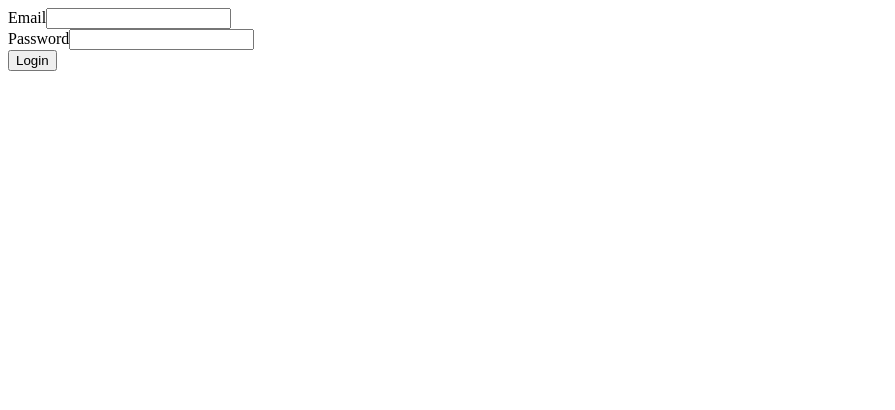
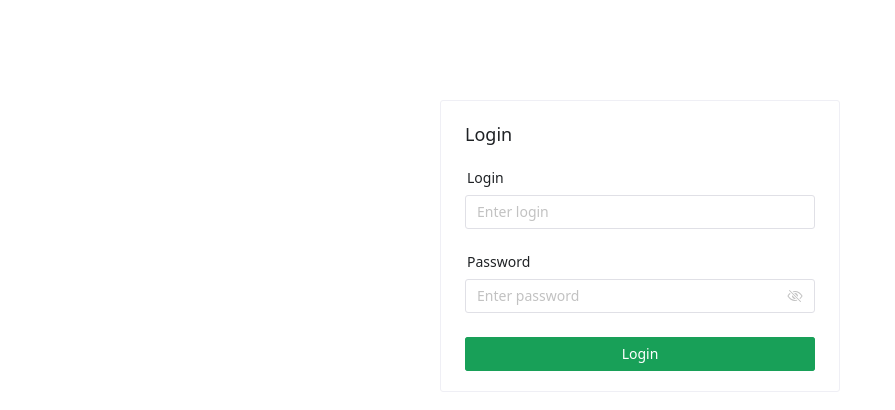
Before and after one commit to ZeroTworu/anet, a Vue app in the folder anet-webui/: page / in a window 1280 px wide. Shown: the top 410 px of the page, without its empty margins (0-895 px from the left). Built offline with nearby package versions, Linux system fonts and the light colour scheme; the HTML template or start-up script is replaced by a standard one.

Commit message:
- add Naive UI

```diff
--- a/anet-webui/package.json
+++ b/anet-webui/package.json
@@ -15,6 +15,7 @@
     "format": "prettier --write --experimental-cli src/"
   },
   "dependencies": {
+    "naive-ui": "^2.44.1",
     "vue": "^3.5.32",
     "vue-router": "^5.0.6"
   },
--- a/anet-webui/src/App.vue
+++ b/anet-webui/src/App.vue
@@ -1,6 +1,29 @@
 <script setup lang="ts">
+import { useRoute, useRouter } from 'vue-router'
+
+const route = useRoute()
+const router = useRouter()
+
+const logout = () => {
+  localStorage.removeItem('token')
+  router.push('/')
+}
 </script>
+
 <template>
-  <router-view />
+  <div>
+
+    <!-- HEADER только если НЕ login -->
+    <n-layout-header v-if="!route.meta.isAuth" bordered>
+      <div style="display:flex; justify-content:end; padding:10px;">
+
+        <n-button type="error" @click="logout">
+          Logout
+        </n-button>
+      </div>
+    </n-layout-header>
+
+    <router-view />
+
+  </div>
 </template>
-<style scoped></style>
--- a/anet-webui/src/api/auth.ts
+++ b/anet-webui/src/api/auth.ts
@@ -14,7 +14,7 @@ type LoginResponse = {
 export async function login(data: LoginRequest): Promise<string> {
   const res = await api<LoginResponse>('/login', {
     method: 'POST',
-    body: JSON.stringify(data)
+    body: JSON.stringify(data),
   })
 
   return res.access_token
--- a/anet-webui/src/api/client.ts
+++ b/anet-webui/src/api/client.ts
@@ -2,10 +2,7 @@
 
 const API_URL = import.meta.env.ANET_API_URL || '/api/v1'
 
-export async function api<T>(
-  url: string,
-  options: RequestInit = {}
-): Promise<T> {
+export async function api<T>(url: string, options: RequestInit = {}): Promise<T> {
   const token = localStorage.getItem('token')
 
   const res = await fetch(`${API_URL}${url}`, {
@@ -13,8 +10,8 @@ export async function api<T>(
     headers: {
       'Content-Type': 'application/json',
       ...(options.headers || {}),
-      ...(token ? { Authorization: `Bearer ${token}` } : {})
-    }
+      ...(token ? { Authorization: `Bearer ${token}` } : {}),
+    },
   })
 
   if (!res.ok) {
--- a/anet-webui/src/api/users.ts
+++ b/anet-webui/src/api/users.ts
@@ -6,11 +6,11 @@ type UsersRequest = {
 }
 
 export type UsersResponse = {
-    items: Item[]
+    items: User[]
     total: number
 }
 
-type Item = {
+export type User = {
     created_at: string
     fingerprint: string
     id: string
@@ -20,7 +20,7 @@ type Item = {
     uid: string
 }
 
-export async function getUsers(from: number = 0, limit: number = 10): Promise<UsersResponse> {
+export async function GetUsers(from: number = 0, limit: number = 10): Promise<UsersResponse> {
     const params = toQuery({
         from: from,
         limit: limit,
@@ -29,6 +29,10 @@ export async function getUsers(from: number = 0, limit: number = 10): Promise<Us
     const res = await api<UsersResponse>(`/users?${params}`)
 
     return res
+}
+
+export async function SaveUser(user: User) {
+    throw new Error("Надо доделать сохранение потому что обновление все данных идет разными запросами")
 }
 
 function toQuery(params: Record<string, string | number | null | undefined>) {
--- a/anet-webui/src/main.ts
+++ b/anet-webui/src/main.ts
@@ -1,7 +1,6 @@
 import { createApp } from 'vue'
 import App from './App.vue'
 import router from './router'
+import naive from 'naive-ui'
 
-createApp(App)
-    .use(router)
-    .mount('#app')
+createApp(App).use(router).use(naive).mount('#app')
--- a/anet-webui/src/router/index.ts
+++ b/anet-webui/src/router/index.ts
@@ -7,9 +7,13 @@ import Users from '@/ui/Users.vue'
 const router = createRouter({
   history: createWebHistory(),
   routes: [
-    { path: '/', component: Auth },
-    { path: '/users', component: Users }
-  ]
+    {
+        path: '/',
+        component: Auth,
+        meta: {isAuth: true}
+    },
+    { path: '/users', component: Users },
+  ],
 })
 
 export default router
--- a/anet-webui/src/ui/Auth.vue
+++ b/anet-webui/src/ui/Auth.vue
@@ -5,33 +5,51 @@ import router from '@/router'
 
 const username = ref('')
 const password = ref('')
+const loading = ref(false)
 
 const submit = async () => {
-  const token = await login({
-    login: username.value,
-    password: password.value
-  })
+  loading.value = true
 
-  localStorage.setItem('token', token)
-  router.push('/users')
+  try {
+    const token = await login({
+      login: username.value,
+      password: password.value,
+    })
+
+    localStorage.setItem('token', token)
+    router.push('/users')
+  } finally {
+    loading.value = false
+  }
 }
-
 </script>
 
 <template>
-  <form @submit.prevent="submit">
-    <div>
-      <label>Email</label>
-      <input v-model="username" required />
-    </div>
+  <n-card title="Login" style="max-width: 400px; margin: 100px auto;">
+    <n-form @submit.prevent="submit">
 
-    <div>
-      <label>Password</label>
-      <input v-model="password" type="password" required />
-    </div>
+      <n-form-item label="Login">
+        <n-input v-model:value="username" placeholder="Enter login" />
+      </n-form-item>
 
-    <button type="submit">Login</button>
-  </form>
+      <n-form-item label="Password">
+        <n-input
+          v-model:value="password"
+          type="password"
+          show-password-on="click"
+          placeholder="Enter password"
+        />
+      </n-form-item>
+
+      <n-button
+        type="primary"
+        block
+        :loading="loading"
+        attr-type="submit"
+      >
+        Login
+      </n-button>
+
+    </n-form>
+  </n-card>
 </template>
-
-<style scoped></style>
--- a/anet-webui/src/ui/Users.vue
+++ b/anet-webui/src/ui/Users.vue
@@ -1,37 +1,101 @@
 <script setup lang="ts">
 import { onMounted, ref } from 'vue'
-import { getUsers } from '@/api/users'
-import type { UsersResponse } from '@/api/users'
+import { GetUsers, SaveUser } from '@/api/users'
+import type { User, UsersResponse } from '@/api/users'
 
 const data = ref<UsersResponse | null>(null)
 const loading = ref(false)
 
+const selectedUser = ref<User | null>(null)
+const showModal = ref(false)
 
-const loadUsers = async() => {
+const loadUsers = async () => {
   loading.value = true
 
   try {
-    data.value = await getUsers(0,10)
+    data.value = await GetUsers(0, 10)
   } finally {
     loading.value = false
   }
 }
 
+const openEdit = (user: User) => {
+  selectedUser.value = { ...user }
+  showModal.value = true
+}
+
+const closeModal = () => {
+  showModal.value = false
+  selectedUser.value = null
+}
+const saveUser = async () => {
+  if (!selectedUser.value) return
+
+  SaveUser(selectedUser.value)
+
+  await loadUsers()
+  closeModal()
+}
 onMounted(loadUsers)
 </script>
 
 <template>
-  <div v-if="loading">Loading...</div>
+  <n-spin :show="loading">
+    <n-table v-if="data">
+      <thead>
+        <tr>
+          <th>UID</th>
+          <th>ID</th>
+          <th>Active</th>
+        </tr>
+      </thead>
 
-  <div v-else-if="data">
-    <p>Total: {{ data.total }}</p>
+      <tbody>
+        <tr
+          v-for="item in data.items"
+          :key="item.id"
+          @click="openEdit(item)"
+          style="cursor: pointer"
+        >
+          <td>{{ item.uid }}</td>
+          <td>{{ item.id }}</td>
+          <td>
+            <n-tag :type="item.is_active ? 'success' : 'error'">
+              {{ item.is_active }}
+            </n-tag>
+          </td>
+        </tr>
+      </tbody>
+    </n-table>
+  </n-spin>
+  <n-modal v-model:show="showModal">
+    <n-card style="width: 600px" title="Edit user" :bordered="false">
+      <n-form v-if="selectedUser">
+        <n-form-item label="UID">
+          <n-input v-model:value="selectedUser.uid" />
+        </n-form-item>
 
-    <ul>
-      <li v-for="item in data.items" :key="item.id">
-        {{ item.uid }} - {{ item.id }}
-      </li>
-    </ul>
-  </div>
+        <n-form-item label="Active">
+          <n-switch v-model:value="selectedUser.is_active" />
+        </n-form-item>
+
+        <n-form-item label="Rate">
+          <n-input-number v-model:value="selectedUser.rate" />
+        </n-form-item>
+
+        <n-form-item label="Static IP">
+          <n-input v-model:value="selectedUser.static_ip" />
+        </n-form-item>
+      </n-form>
+
+      <template #footer>
+        <n-space justify="end">
+          <n-button @click="closeModal">Cancel</n-button>
+          <n-button type="primary" @click="saveUser">Save</n-button>
+        </n-space>
+      </template>
+    </n-card>
+  </n-modal>
 </template>
 
 <style scoped></style>
```
Also changed, not shown: 1 other file (tests, documents, lock files or other folders).
